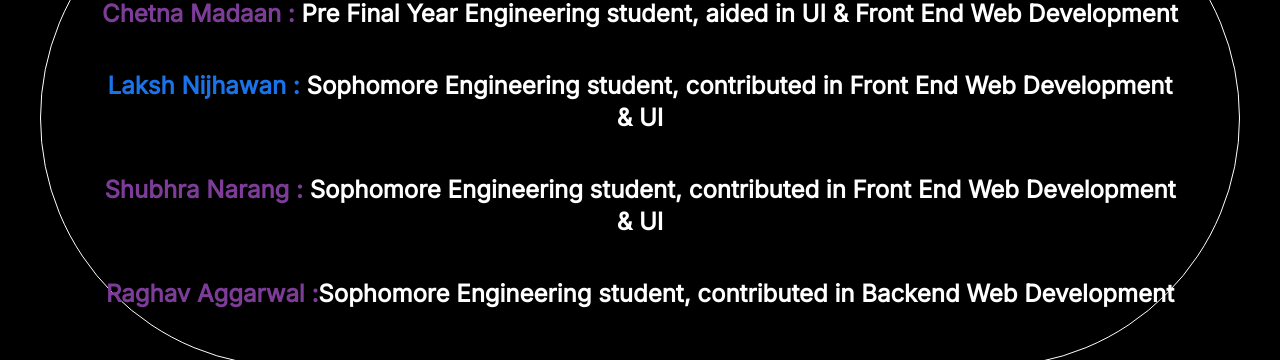
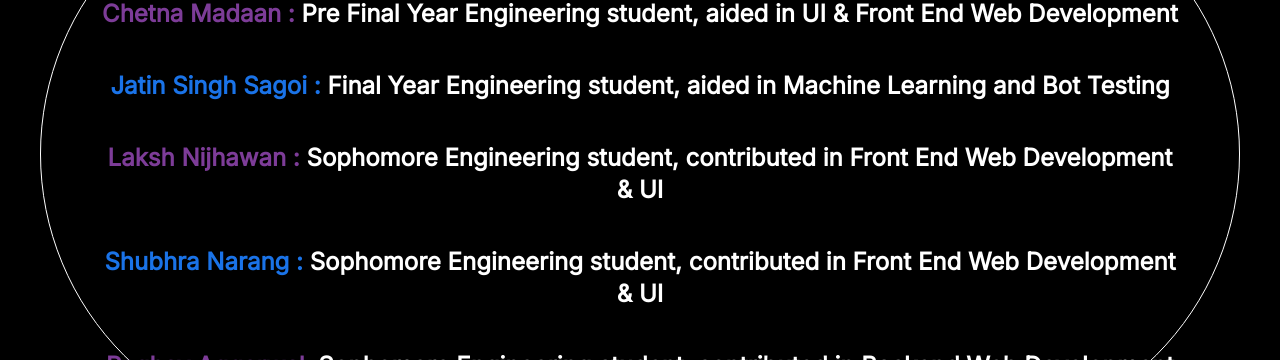
Before and after one commit to laksh2005/INQUIRA, a React (Create React App) app: page /collab in a window 1280 px wide. Shown: the part 417-777 px from the top of the page. Built offline with nearby package versions, Linux system fonts and the light colour scheme; no server answers.

Commit message:
minor change

```diff
--- a/package.json
+++ b/package.json
@@ -8,6 +8,7 @@
     "@testing-library/jest-dom": "^5.17.0",
     "@testing-library/user-event": "^13.5.0",
     "axios": "^1.7.7",
+    "chromadb": "^1.8.1",
     "gsap": "^3.12.5",
     "react": "^18.3.1",
     "react-dom": "^18.3.1",
--- a/src/components/Collaborators.jsx
+++ b/src/components/Collaborators.jsx
@@ -16,8 +16,9 @@ const Collaborators = () => {
           <div className="text-center space-y-10 z-20 border border-white rounded-full p-14">
             <p className="text-2xl font-bold text-white"><span className='bg-custom1 font-extrabold text-transparent bg-clip-text'>Abhijeet Gupta :</span> Pre Final Year Engineering student, contributed in Backend Web Development</p>
             <p className="text-2xl font-bold text-white"><span className='bg-custom2 font-extrabold text-transparent bg-clip-text'>Chetna Madaan :</span> Pre Final Year Engineering student, aided in UI & Front End Web Development</p>
-            <p className="text-2xl font-bold text-white"><span className='bg-custom1 font-extrabold text-transparent bg-clip-text'>Laksh Nijhawan :</span> Sophomore Engineering student, contributed in Front End Web Development & UI</p>
-            <p className="text-2xl font-bold text-white"><span className='bg-custom2 font-extrabold text-transparent bg-clip-text'>Shubhra Narang :</span> Sophomore Engineering student, contributed in Front End Web Development & UI</p>
+            <p className="text-2xl font-bold text-white"><span className='bg-custom1 font-extrabold text-transparent bg-clip-text'>Jatin Singh Sagoi :</span> Final Year Engineering student, aided in Machine Learning and Bot Testing</p>
+            <p className="text-2xl font-bold text-white"><span className='bg-custom2 font-extrabold text-transparent bg-clip-text'>Laksh Nijhawan :</span> Sophomore Engineering student, contributed in Front End Web Development & UI</p>
+            <p className="text-2xl font-bold text-white"><span className='bg-custom1 font-extrabold text-transparent bg-clip-text'>Shubhra Narang :</span> Sophomore Engineering student, contributed in Front End Web Development & UI</p>
             <p className="text-2xl font-bold text-white"><span className='bg-custom2 font-extrabold text-transparent bg-clip-text'>Raghav Aggarwal :</span>Sophomore Engineering student, contributed in Backend Web Development</p>
           </div>
         </div>
```
Also changed, not shown: 2 other files (tests, documents, lock files or other folders).
